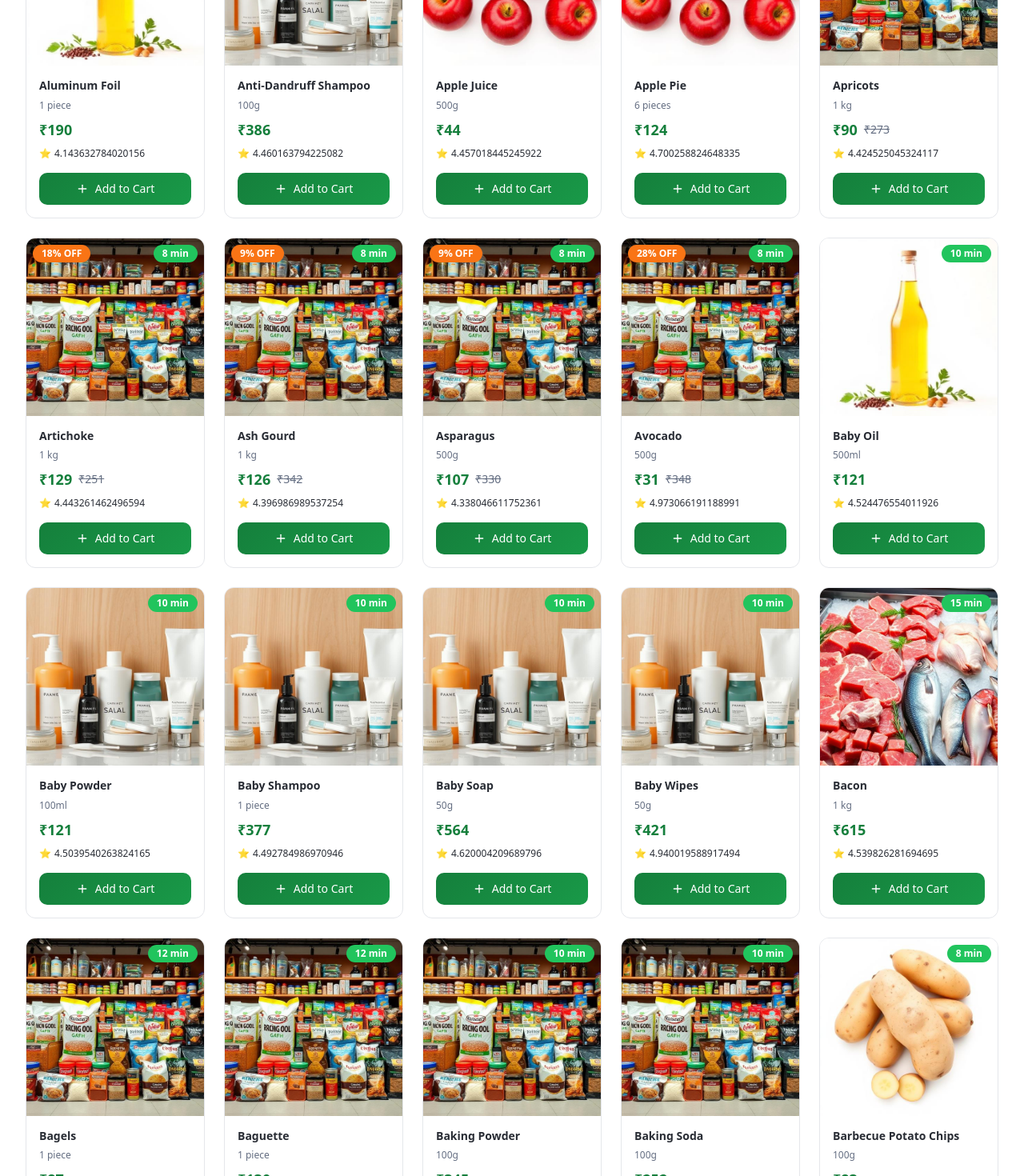
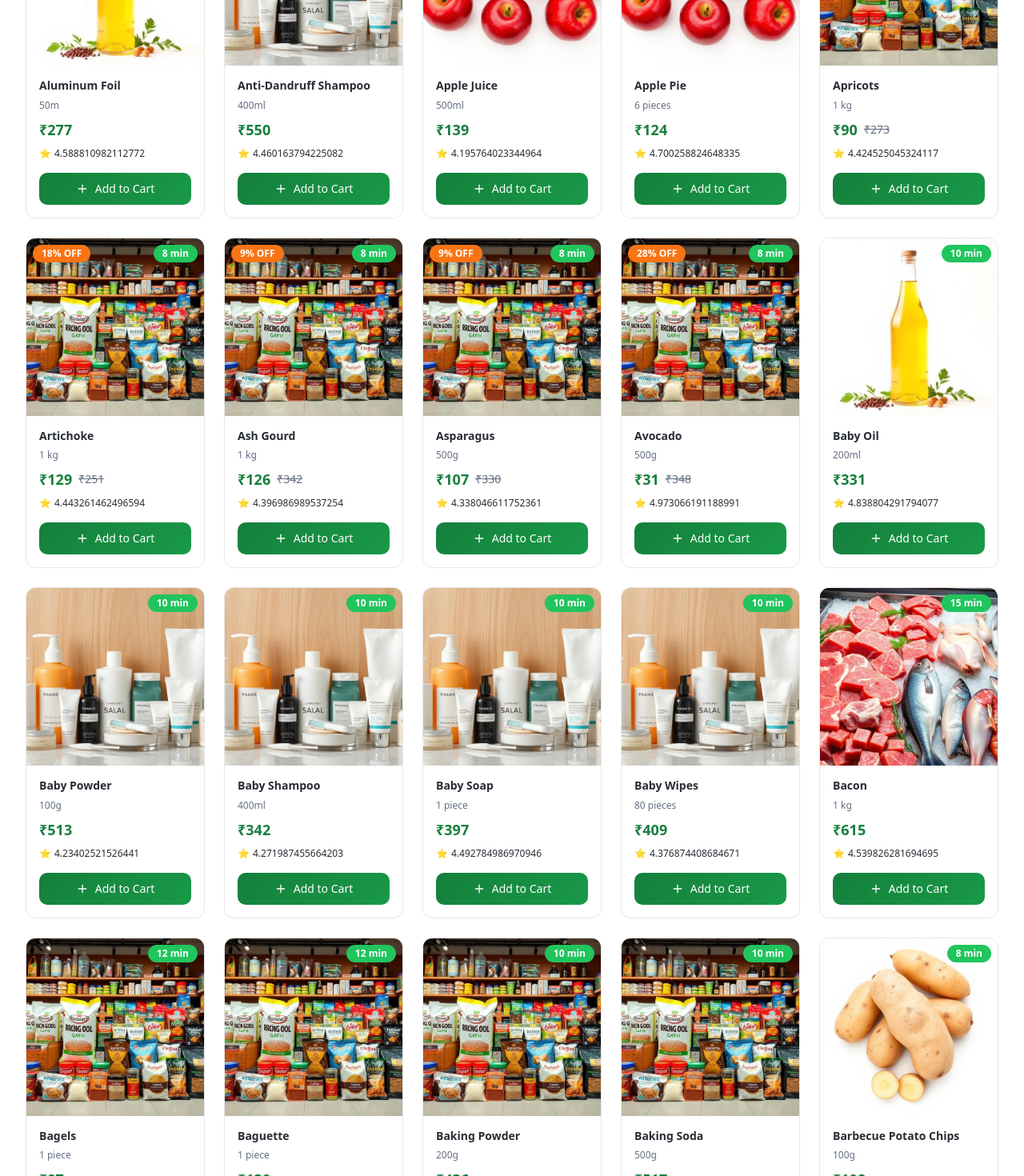
Before and after one commit to shivshankarrr121x/10-minute-Delivery-Prototype, a React (Vite) app: page / in a window 1280 px wide. Shown: the part 1920-3390 px from the top of the page at 80% size. Built offline with nearby package versions, Linux system fonts and the light colour scheme; the HTML template or start-up script is replaced by a standard one.

Commit message:
Fix quantity units

```diff
--- a/src/data/expandedProducts.ts
+++ b/src/data/expandedProducts.ts
@@ -134,13 +134,28 @@ const generateProducts = (): Product[] => {
   ];
 
   dairyProducts.forEach((name, index) => {
+    let unit;
+    if (name.includes('Milk') || name.includes('Cream') || name.includes('Lassi') || name.includes('Buttermilk')) {
+      unit = ['200ml', '500ml', '1L'][Math.floor(Math.random() * 3)];
+    } else if (name.includes('Eggs')) {
+      unit = ['6 pieces', '12 pieces', '30 pieces'][Math.floor(Math.random() * 3)];
+    } else if (name.includes('Ice Cream')) {
+      unit = ['500ml', '1L'][Math.floor(Math.random() * 2)];
+    } else if (name.includes('Cheese') || name.includes('Paneer') || name.includes('Butter')) {
+      unit = ['200g', '500g', '1kg'][Math.floor(Math.random() * 3)];
+    } else if (name.includes('Powder')) {
+      unit = ['500g', '1kg'][Math.floor(Math.random() * 2)];
+    } else {
+      unit = ['200ml', '500ml'][Math.floor(Math.random() * 2)];
+    }
+
     products.push({
       id: (idCounter++).toString(),
       name,
       price: Math.floor(Math.random() * 300) + 40, // ₹40-340
       image: getProductImage(name, 'dairy-eggs'),
       category: 'dairy-eggs',
-      unit: ['200ml', '500ml', '1L', '250g', '500g', '12 pieces'][Math.floor(Math.random() * 6)],
+      unit,
       rating: 4.2 + Math.random() * 0.8,
       deliveryTime: '10 min',
       inStock: true,
@@ -316,13 +331,32 @@ const generateProducts = (): Product[] => {
   ];
 
   personalCareProducts.forEach((name, index) => {
+    let unit;
+    if (name.includes('Shampoo') || name.includes('Body Wash') || name.includes('Face Wash') || name.includes('Conditioner') || name.includes('Oil')) {
+      unit = ['200ml', '400ml', '500ml'][Math.floor(Math.random() * 3)];
+    } else if (name.includes('Cream') || name.includes('Lotion') || name.includes('Moisturizer')) {
+      unit = ['50ml', '100ml', '200ml'][Math.floor(Math.random() * 3)];
+    } else if (name.includes('Toothpaste') || name.includes('Face Mask') || name.includes('Scrub')) {
+      unit = ['75g', '100g', '150g'][Math.floor(Math.random() * 3)];
+    } else if (name.includes('Soap') || name.includes('Toothbrush') || name.includes('Razor')) {
+      unit = '1 piece';
+    } else if (name.includes('Diapers')) {
+      unit = ['20 pieces', '30 pieces', '50 pieces'][Math.floor(Math.random() * 3)];
+    } else if (name.includes('Wipes')) {
+      unit = ['30 pieces', '50 pieces', '80 pieces'][Math.floor(Math.random() * 3)];
+    } else if (name.includes('Powder') || name.includes('Talcum')) {
+      unit = ['100g', '200g', '400g'][Math.floor(Math.random() * 3)];
+    } else {
+      unit = ['50ml', '100ml'][Math.floor(Math.random() * 2)];
+    }
+
     products.push({
       id: (idCounter++).toString(),
       name,
       price: Math.floor(Math.random() * 500) + 80, // ₹80-580
       image: getProductImage(name, 'personal-care'),
       category: 'personal-care',
-      unit: ['100ml', '200ml', '500ml', '1 piece', '50g', '100g'][Math.floor(Math.random() * 6)],
+      unit,
       rating: 4.0 + Math.random() * 1.0,
       deliveryTime: '10 min',
       inStock: true,
@@ -346,13 +380,34 @@ const generateProducts = (): Product[] => {
   ];
 
   householdProducts.forEach((name, index) => {
+    let unit;
+    if (name.includes('Detergent') && name.includes('Powder')) {
+      unit = ['500g', '1kg', '2kg'][Math.floor(Math.random() * 3)];
+    } else if (name.includes('Liquid') || name.includes('Cleaner') || name.includes('Bleach')) {
+      unit = ['500ml', '1L', '2L'][Math.floor(Math.random() * 3)];
+    } else if (name.includes('Batteries')) {
+      unit = ['2 pieces', '4 pieces', '8 pieces'][Math.floor(Math.random() * 3)];
+    } else if (name.includes('Bulbs') || name.includes('Lighter') || name.includes('Iron')) {
+      unit = '1 piece';
+    } else if (name.includes('Paper') || name.includes('Towels') || name.includes('Bags')) {
+      unit = ['1 roll', '6 rolls', '12 rolls'][Math.floor(Math.random() * 3)];
+    } else if (name.includes('Foil') || name.includes('Wrap')) {
+      unit = ['30m', '50m', '100m'][Math.floor(Math.random() * 3)];
+    } else if (name.includes('Tablets')) {
+      unit = ['20 pieces', '30 pieces'][Math.floor(Math.random() * 2)];
+    } else if (name.includes('Polish') || name.includes('Spray')) {
+      unit = ['200ml', '300ml', '500ml'][Math.floor(Math.random() * 3)];
+    } else {
+      unit = '1 piece';
+    }
+
     products.push({
       id: (idCounter++).toString(),
       name,
       price: Math.floor(Math.random() * 400) + 60, // ₹60-460
       image: getProductImage(name, 'household'),
       category: 'household',
-      unit: ['1 piece', '500ml', '1L', '2L', '250g', '500g'][Math.floor(Math.random() * 6)],
+      unit,
       rating: 4.1 + Math.random() * 0.9,
       deliveryTime: '12 min',
       inStock: true,
@@ -377,13 +432,32 @@ const generateProducts = (): Product[] => {
   ];
 
   snacksProducts.forEach((name, index) => {
+    let unit;
+    if (name.includes('Chips') || name.includes('Nuts') || name.includes('Mix') || name.includes('Popcorn')) {
+      unit = ['100g', '200g', '500g'][Math.floor(Math.random() * 3)];
+    } else if (name.includes('Drink') || name.includes('Juice') || name.includes('Water') || name.includes('Cola')) {
+      unit = ['330ml', '500ml', '1L', '2L'][Math.floor(Math.random() * 4)];
+    } else if (name.includes('Bar') || name.includes('Chocolate')) {
+      unit = ['50g', '100g', '200g'][Math.floor(Math.random() * 3)];
+    } else if (name.includes('Cookies') || name.includes('Biscuits') || name.includes('Crackers')) {
+      unit = ['200g', '300g', '500g'][Math.floor(Math.random() * 3)];
+    } else if (name.includes('Noodles')) {
+      unit = ['70g', '140g', '280g'][Math.floor(Math.random() * 3)];
+    } else if (name.includes('Sauce') || name.includes('Ketchup')) {
+      unit = ['200g', '500g', '1kg'][Math.floor(Math.random() * 3)];
+    } else if (name.includes('Gum') || name.includes('Candy') || name.includes('Mints')) {
+      unit = '1 pack';
+    } else {
+      unit = ['100g', '200g'][Math.floor(Math.random() * 2)];
+    }
+
     products.push({
       id: (idCounter++).toString(),
       name,
       price: Math.floor(Math.random() * 300) + 20, // ₹20-320
       image: getProductImage(name, 'snacks-beverages'),
       category: 'snacks-beverages',
-      unit: ['100g', '200g', '500g', '1L', '330ml', '500ml', '1 piece'][Math.floor(Math.random() * 7)],
+      unit,
       rating: 4.0 + Math.random() * 1.0,
       deliveryTime: '8 min',
       inStock: true,
@@ -413,13 +487,36 @@ const generateProducts = (): Product[] => {
   ];
 
   groceryProducts.forEach((name, index) => {
+    let unit;
+    if (name.includes('Rice') || name.includes('Flour') || name.includes('Oats') || name.includes('Quinoa')) {
+      unit = ['500g', '1kg', '5kg', '10kg'][Math.floor(Math.random() * 4)];
+    } else if (name.includes('Pasta') || name.includes('Noodles')) {
+      unit = ['500g', '1kg'][Math.floor(Math.random() * 2)];
+    } else if (name.includes('Lentils') || name.includes('Beans') || name.includes('Peas')) {
+      unit = ['500g', '1kg', '2kg'][Math.floor(Math.random() * 3)];
+    } else if (name.includes('Sugar') || name.includes('Jaggery')) {
+      unit = ['500g', '1kg', '2kg'][Math.floor(Math.random() * 3)];
+    } else if (name.includes('Honey') || name.includes('Syrup')) {
+      unit = ['250g', '500g', '1kg'][Math.floor(Math.random() * 3)];
+    } else if (name.includes('Seeds') || name.includes('Nuts')) {
+      unit = ['100g', '250g', '500g'][Math.floor(Math.random() * 3)];
+    } else if (name.includes('Powder') || name.includes('Starch')) {
+      unit = ['100g', '200g', '500g'][Math.floor(Math.random() * 3)];
+    } else if (name.includes('Milk') && name.includes('Coconut')) {
+      unit = ['400ml', '800ml'][Math.floor(Math.random() * 2)];
+    } else if (name.includes('Extract') || name.includes('Essence')) {
+      unit = ['50ml', '100ml'][Math.floor(Math.random() * 2)];
+    } else {
+      unit = ['100g', '250g', '500g'][Math.floor(Math.random() * 3)];
+    }
+
     products.push({
       id: (idCounter++).toString(),
       name,
       price: Math.floor(Math.random() * 500) + 50, // ₹50-550
       image: groceriesImg,
       category: 'groceries',
-      unit: ['500g', '1 kg', '2 kg', '250g', '100g'][Math.floor(Math.random() * 5)],
+      unit,
       rating: 4.2 + Math.random() * 0.8,
       deliveryTime: '10 min',
       inStock: true,
```
